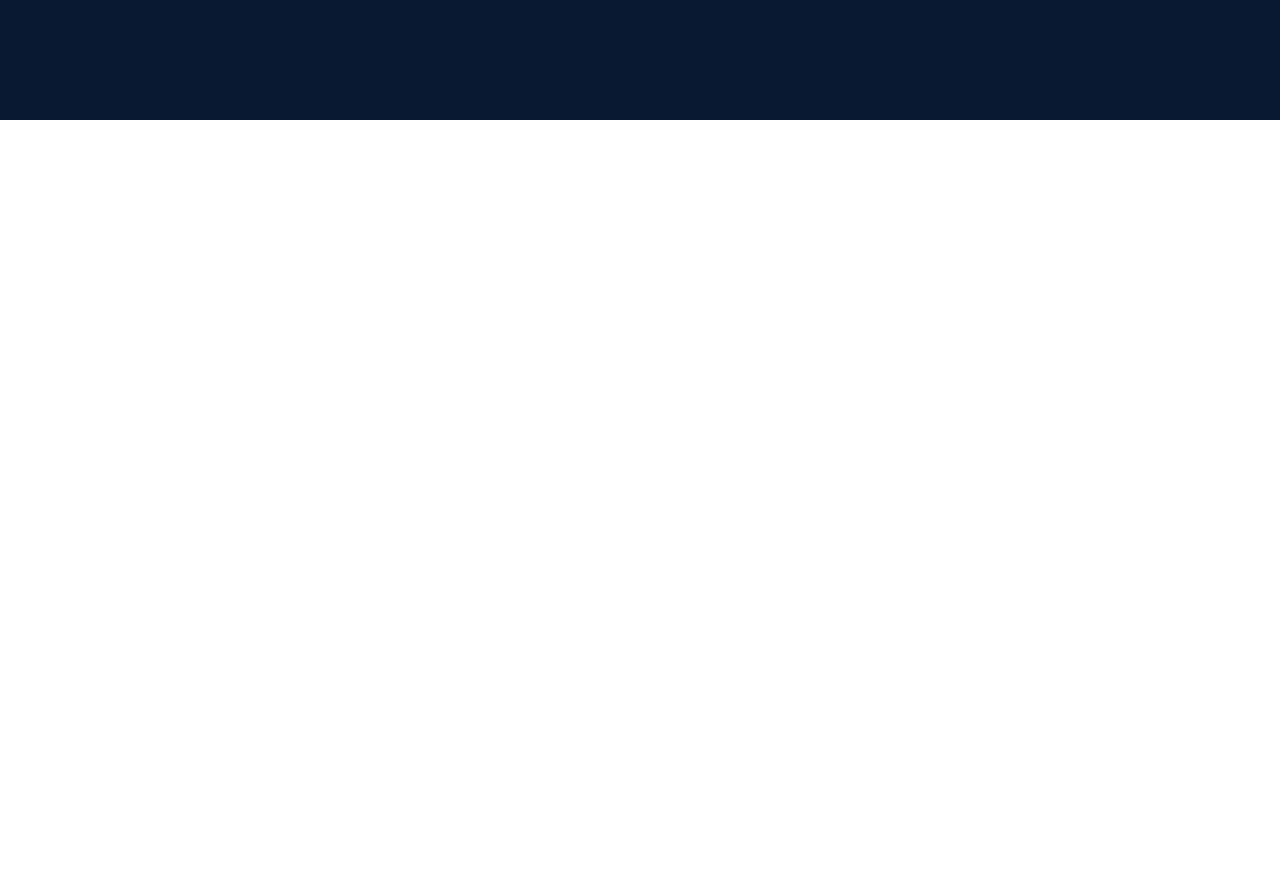
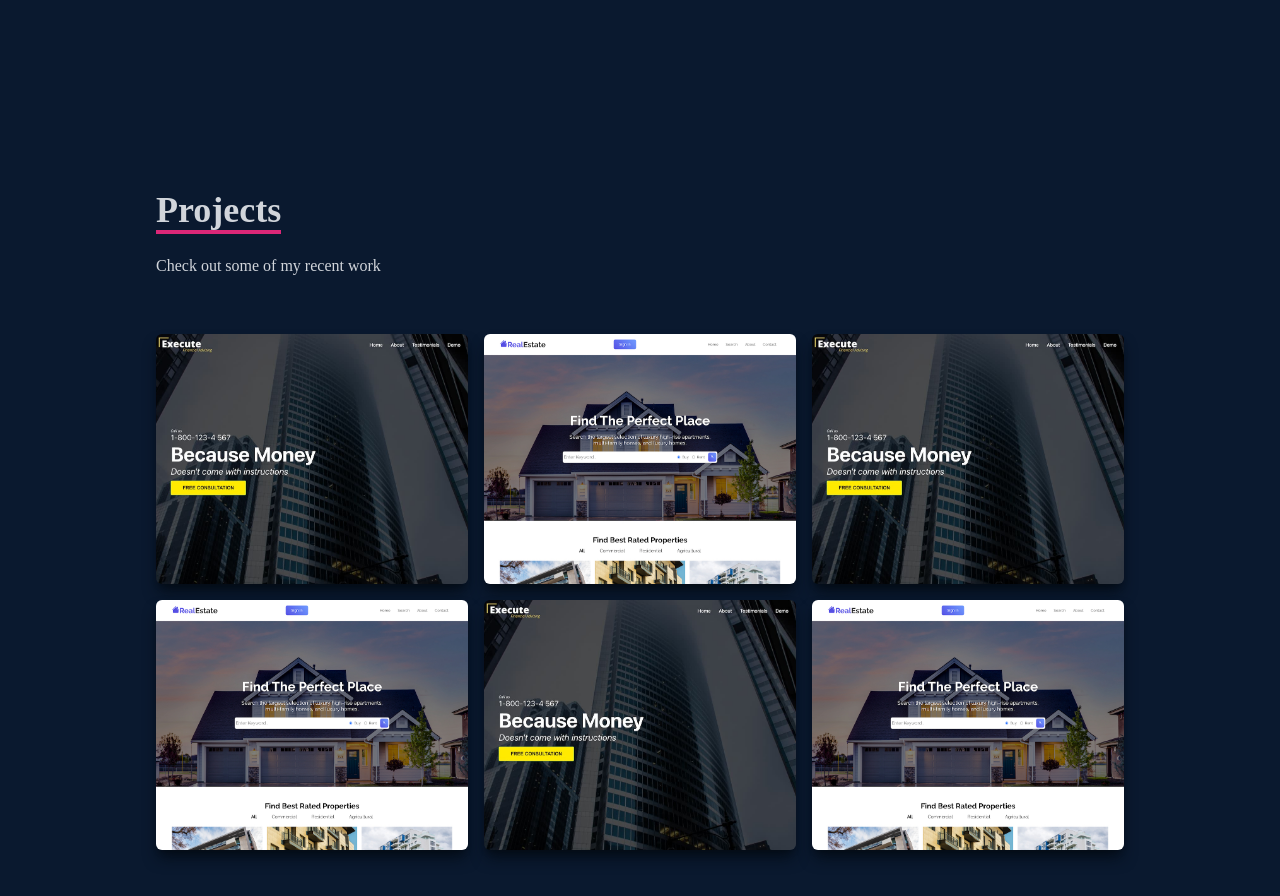
Before and after one commit to ItsFaizan/React_Portfolio, a React (Create React App) app: page / in a window 1280 px wide. Shown: the part 2280-3176 px from the top of the page. Before the commit the page ends 2400 px from the top, so only its background shows below. Built offline with nearby package versions, Linux system fonts and the light colour scheme.

Commit message:
Projects added

```diff
--- a/src/App.js
+++ b/src/App.js
@@ -1,6 +1,7 @@
 import { About } from "./components/About";
 import { Home } from "./components/Home";
 import { Navbar } from "./components/Navbar";
+import { Projects } from "./components/Projects";
 import { Skills } from "./components/Skills";
 
 function App() {
@@ -10,6 +11,7 @@
     <Home />
     <About/>
     <Skills />
+    <Projects/>
     </div>
   );
 }
--- /dev/null
+++ b/src/components/Projects.js
@@ -0,0 +1,117 @@
+import React from 'react'
+import Working from '../assets/projects/workImg.jpeg'
+import Real from '../assets/projects/realestate.jpg'
+
+export const Projects = () => {
+  return (
+    <div name='project' className='w-full md:h-screen text-gray-300 bg-[#0a192f]'>
+       <div className='max-w-[1000px] mx-auto p-4 flex flex-col justify-center w-full h-full'>
+           <div className='pb-8'>
+           <p className='text-4xl font-bold inline border-b-4 border-pink-600'>Projects</p>
+          <p className='py-6'>Check out some of my recent work</p>
+           </div>
+
+           <div className='grid sm:grid-cols-2 md:grid-cols-3 gap-4'>
+              <div style={{backgroundImage: `url(${Working})`}} className='shadow-lg shadow-[#040c16] group container rounded-md flex justify-center items-center mx-auto content-div'>
+                  <div className='opacity-0 group-hover:opacity-100'>
+                    <span className='text-2xl font-bold text-white tracking-wide'>
+                        React JS APP
+                    </span>
+                    <div className='pt-8 text-center'>
+                        <a href='/'>
+                            <button className='text-center rounded-lg px-4 py-3 m-2 bg-white text-gray-700 font-bold text-lg'>Demo</button>
+                        </a>
+                        <a href='/'>
+                            <button className='text-center rounded-lg px-4 py-3 m-2 bg-white text-gray-700 font-bold text-lg'>Code</button>
+                        </a>
+                    </div>
+                  </div>
+              </div>
+
+              <div style={{backgroundImage: `url(${Real})`}} className='shadow-lg shadow-[#040c16] group container rounded-md flex justify-center items-center mx-auto content-div'>
+                  <div className='opacity-0 group-hover:opacity-100'>
+                    <span className='text-2xl font-bold text-white tracking-wide'>
+                        React JS APP
+                    </span>
+                    <div className='pt-8 text-center'>
+                        <a href='/'>
+                            <button className='text-center rounded-lg px-4 py-3 m-2 bg-white text-gray-700 font-bold text-lg'>Demo</button>
+                        </a>
+                        <a href='/'>
+                            <button className='text-center rounded-lg px-4 py-3 m-2 bg-white text-gray-700 font-bold text-lg'>Code</button>
+                        </a>
+                    </div>
+                  </div>
+              </div>
+
+              <div style={{backgroundImage: `url(${Working})`}} className='shadow-lg shadow-[#040c16] group container rounded-md flex justify-center items-center mx-auto content-div'>
+                  <div className='opacity-0 group-hover:opacity-100'>
+                    <span className='text-2xl font-bold text-white tracking-wide'>
+                        React JS APP
+                    </span>
+                    <div className='pt-8 text-center'>
+                        <a href='/'>
+                            <button className='text-center rounded-lg px-4 py-3 m-2 bg-white text-gray-700 font-bold text-lg'>Demo</button>
+                        </a>
+                        <a href='/'>
+                            <button className='text-center rounded-lg px-4 py-3 m-2 bg-white text-gray-700 font-bold text-lg'>Code</button>
+                        </a>
+                    </div>
+                  </div>
+              </div>
+
+              <div style={{backgroundImage: `url(${Real})`}} className='shadow-lg shadow-[#040c16] group container rounded-md flex justify-center items-center mx-auto content-div'>
+                  <div className='opacity-0 group-hover:opacity-100'>
+                    <span className='text-2xl font-bold text-white tracking-wide'>
+                        React JS APP
+                    </span>
+                    <div className='pt-8 text-center'>
+                        <a href='/'>
+                            <button className='text-center rounded-lg px-4 py-3 m-2 bg-white text-gray-700 font-bold text-lg'>Demo</button>
+                        </a>
+                        <a href='/'>
+                            <button className='text-center rounded-lg px-4 py-3 m-2 bg-white text-gray-700 font-bold text-lg'>Code</button>
+                        </a>
+                    </div>
+                  </div>
+              </div>
+
+              <div style={{backgroundImage: `url(${Working})`}} className='shadow-lg shadow-[#040c16] group container rounded-md flex justify-center items-center mx-auto content-div'>
+                  <div className='opacity-0 group-hover:opacity-100'>
+                    <span className='text-2xl font-bold text-white tracking-wide'>
+                        React JS APP
+                    </span>
+                    <div className='pt-8 text-center'>
+                        <a href='/'>
+                            <button className='text-center rounded-lg px-4 py-3 m-2 bg-white text-gray-700 font-bold text-lg'>Demo</button>
+                        </a>
+                        <a href='/'>
+                            <button className='text-center rounded-lg px-4 py-3 m-2 bg-white text-gray-700 font-bold text-lg'>Code</button>
+                        </a>
+                    </div>
+                  </div>
+              </div>
+
+              <div style={{backgroundImage: `url(${Real})`}} className='shadow-lg shadow-[#040c16] group container rounded-md flex justify-center items-center mx-auto content-div'>
+                  <div className='opacity-0 group-hover:opacity-100'>
+                    <span className='text-2xl font-bold text-white tracking-wide'>
+                        React JS APP
+                    </span>
+                    <div className='pt-8 text-center'>
+                        <a href='/'>
+                            <button className='text-center rounded-lg px-4 py-3 m-2 bg-white text-gray-700 font-bold text-lg'>Demo</button>
+                        </a>
+                        <a href='/'>
+                            <button className='text-center rounded-lg px-4 py-3 m-2 bg-white text-gray-700 font-bold text-lg'>Code</button>
+                        </a>
+                    </div>
+                  </div>
+              </div>
+
+
+
+           </div>
+       </div>
+    </div>
+  )
+}
--- a/src/index.css
+++ b/src/index.css
@@ -13,3 +13,18 @@
      @apply cursor-pointer
   }
 }
+
+.content-div{
+  background-repeat: no-repeat;
+  background-size: cover;
+  background-position: center;
+  height: 250px;
+}
+
+.content-div:hover{
+  background-image: linear-gradient(
+    to right,
+    rgba(112, 157, 255, 0.8),
+    hsla(242, 74%, 61%, 0.8)
+  )!important
+}
```
